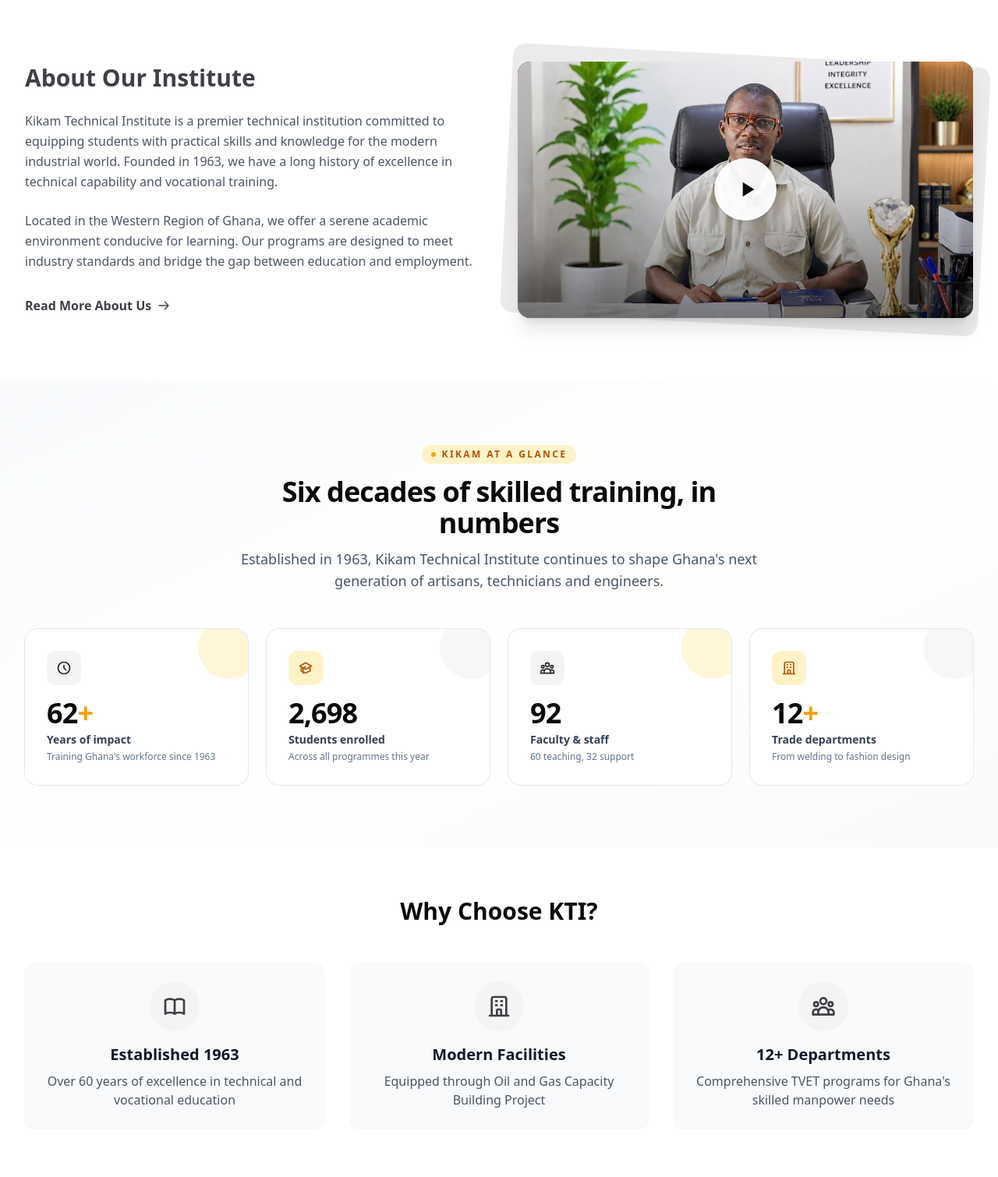
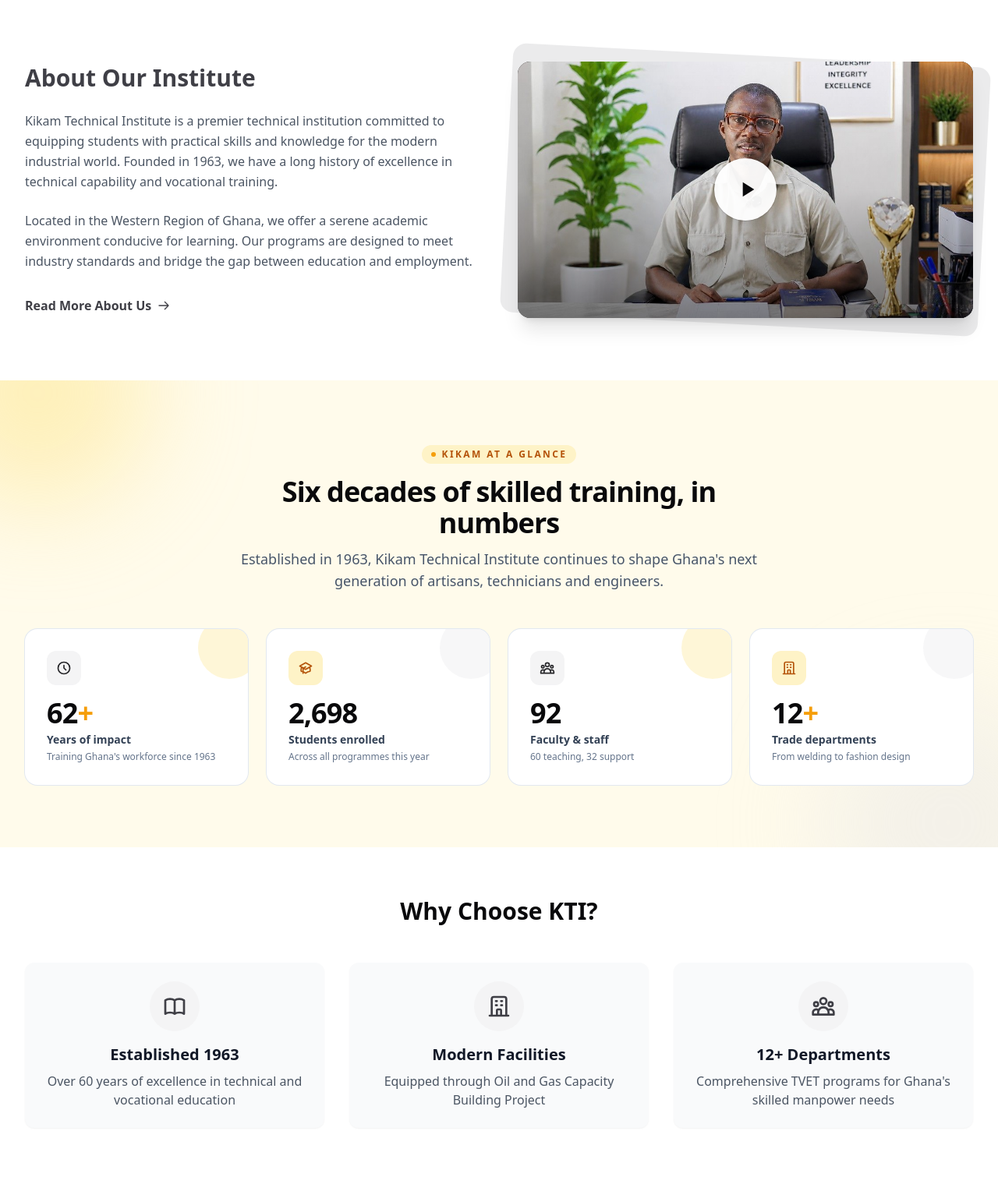
Before and after one commit to androidnega/kti, a PHP site: page /KTI/ in a window 1280 px wide. Shown: the part 666-2176 px from the top of the page at 78% size. Run offline with PHP 8.4, Linux system fonts and the light colour scheme; some libraries are stand-ins or nearby versions.

Commit message:
Home stats: reuse hero accent-50 background with blurred blobs
Co-authored-by: Cursor <cursoragent@cursor.com>

```diff
--- a/app/views/home.php
+++ b/app/views/home.php
@@ -278,8 +278,10 @@ $slideCount = count($heroSlides);
 </section>
 
 <!-- Kikam at a glance -->
-<section class="bg-gradient-to-br from-slate-50 via-white to-primary-50 py-16 sm:py-20">
-    <div class="mx-auto max-w-7xl px-4 sm:px-6 lg:px-8">
+<section class="relative overflow-hidden bg-accent-50 py-16 sm:py-20">
+    <div class="pointer-events-none absolute -top-32 -left-24 h-72 w-72 rounded-full bg-accent-200/50 blur-3xl" aria-hidden="true"></div>
+    <div class="pointer-events-none absolute -bottom-32 -right-24 h-80 w-80 rounded-full bg-primary-200/40 blur-3xl" aria-hidden="true"></div>
+    <div class="relative mx-auto max-w-7xl px-4 sm:px-6 lg:px-8">
         <div class="mx-auto max-w-2xl text-center">
             <span class="inline-flex items-center gap-2 rounded-full bg-accent-100 px-3 py-1 text-[11px] font-semibold uppercase tracking-[0.2em] text-accent-700 sm:text-xs">
                 <span class="h-1.5 w-1.5 rounded-full bg-accent-500"></span>
```
